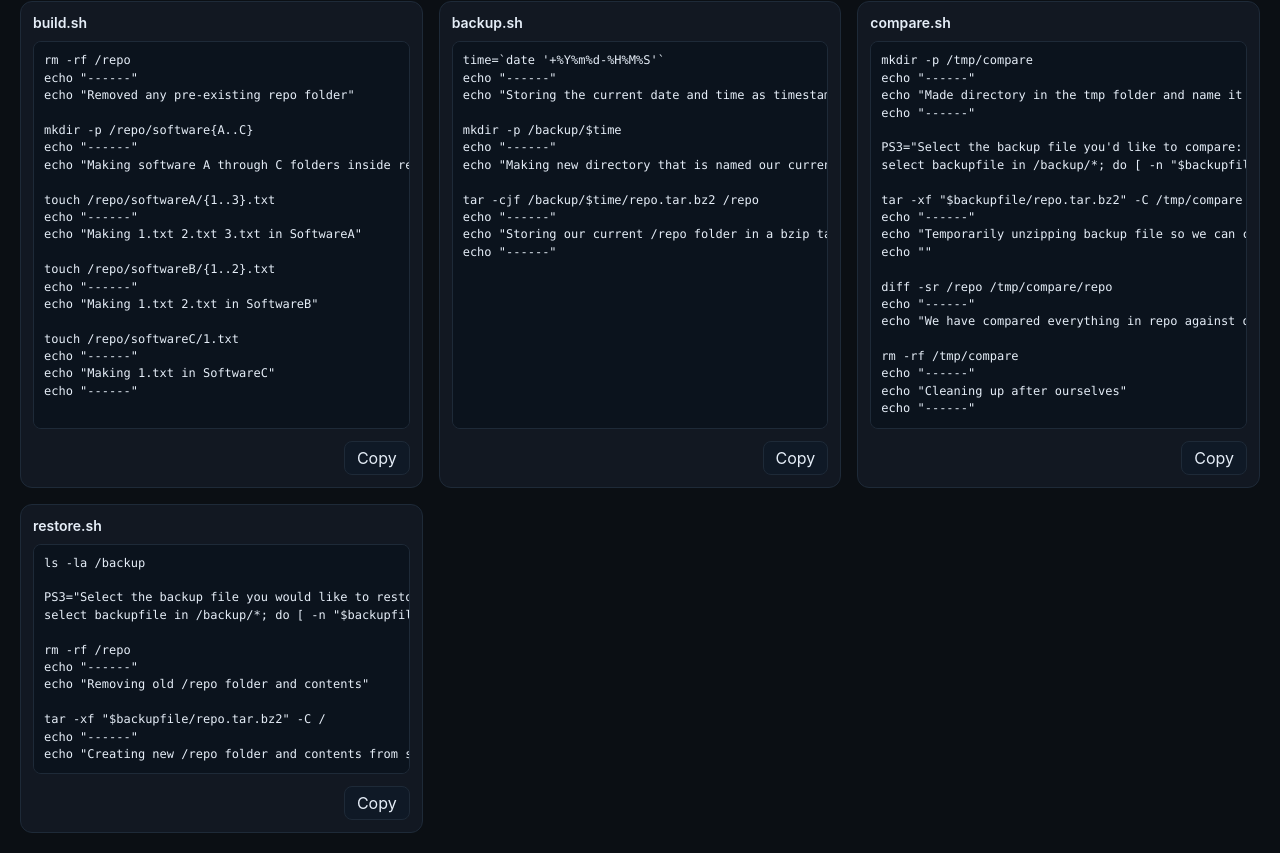
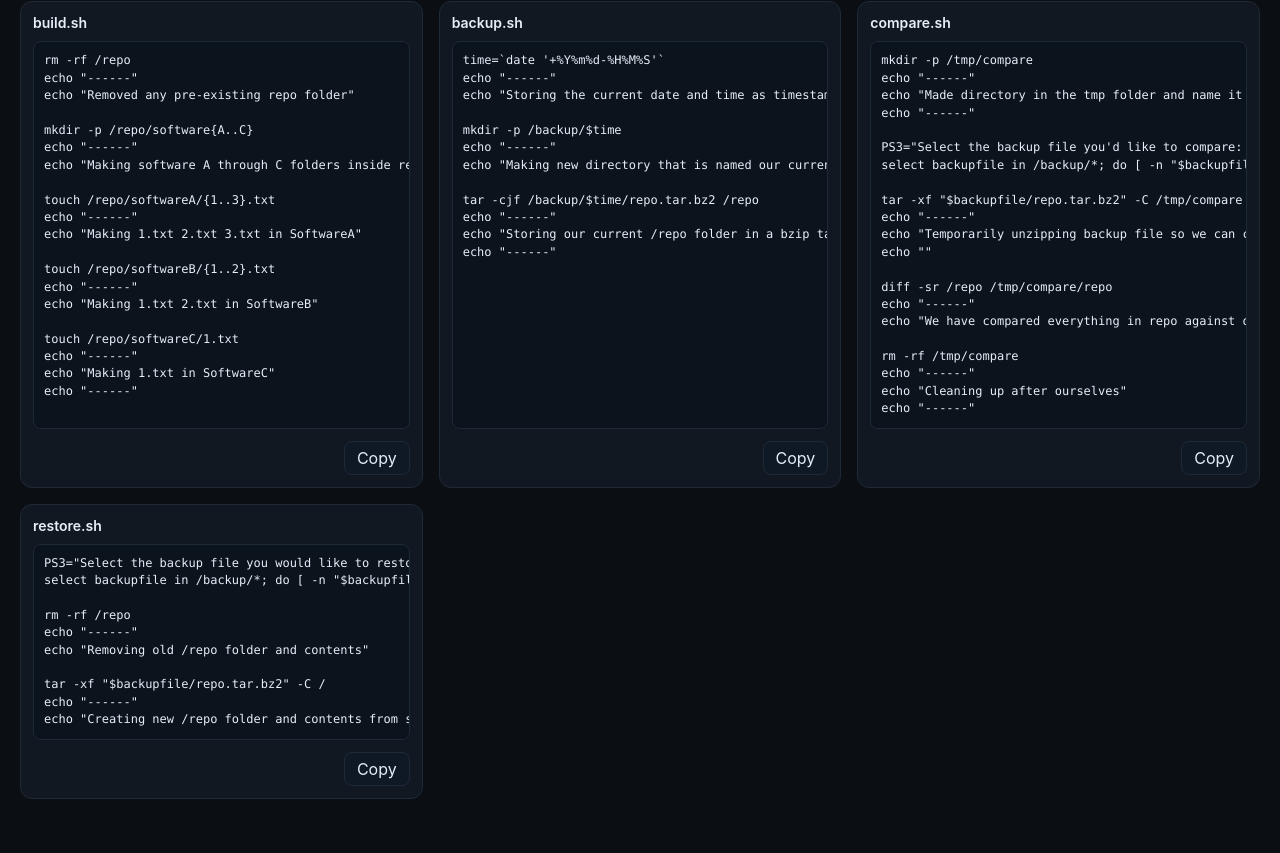
Before and after one commit to anderwolfe/Linux-Project-Code-Snippets, a plain HTML site: page code-snippets.html in a window 1280 px wide. Shown: the part 99-952 px from the top of the page. After the commit the page ends 918 px from the top, so only its background shows below. Drawn offline with Linux system fonts and the light colour scheme.

Commit message:
Update code-snippets.html

```diff
--- a/code-snippets.html
+++ b/code-snippets.html
@@ -89,9 +89,7 @@ echo "------"</pre>
     </div>
     <div class="snippet">
       <h2>restore.sh</h2>
-      <pre id="code4">ls -la /backup
-
-PS3="Select the backup file you would like to restore from: "
+      <pre id="code4">PS3="Select the backup file you would like to restore from: "
 select backupfile in /backup/*; do [ -n "$backupfile" ] && break; done
 
 rm -rf /repo
```
